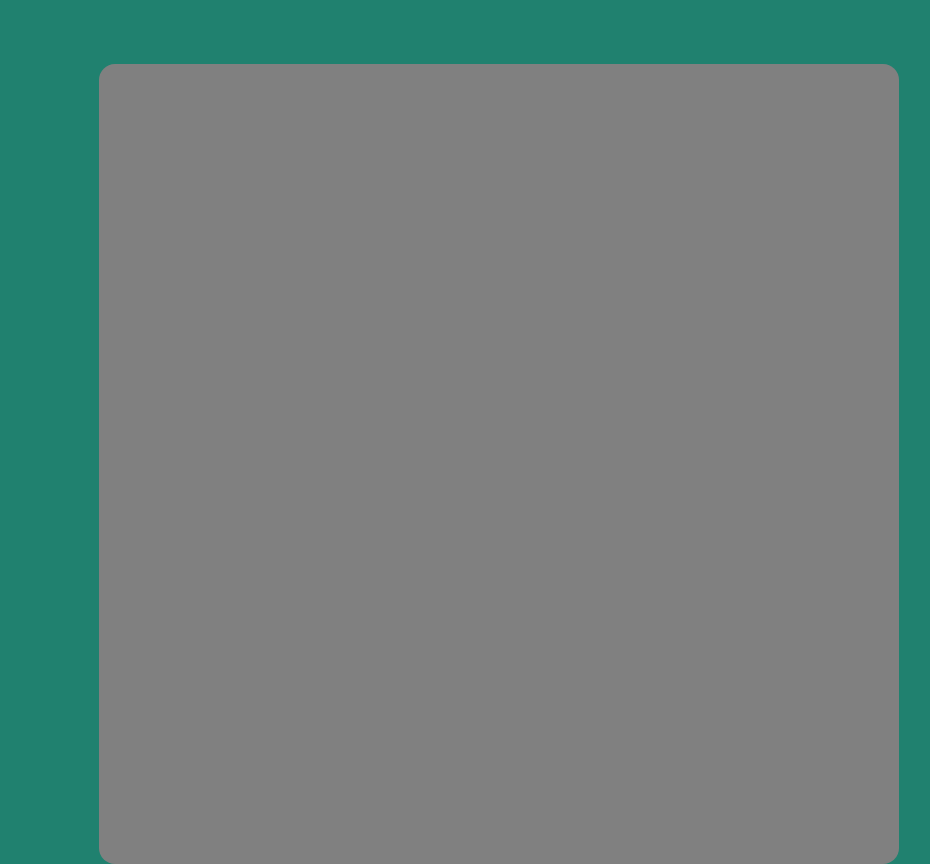
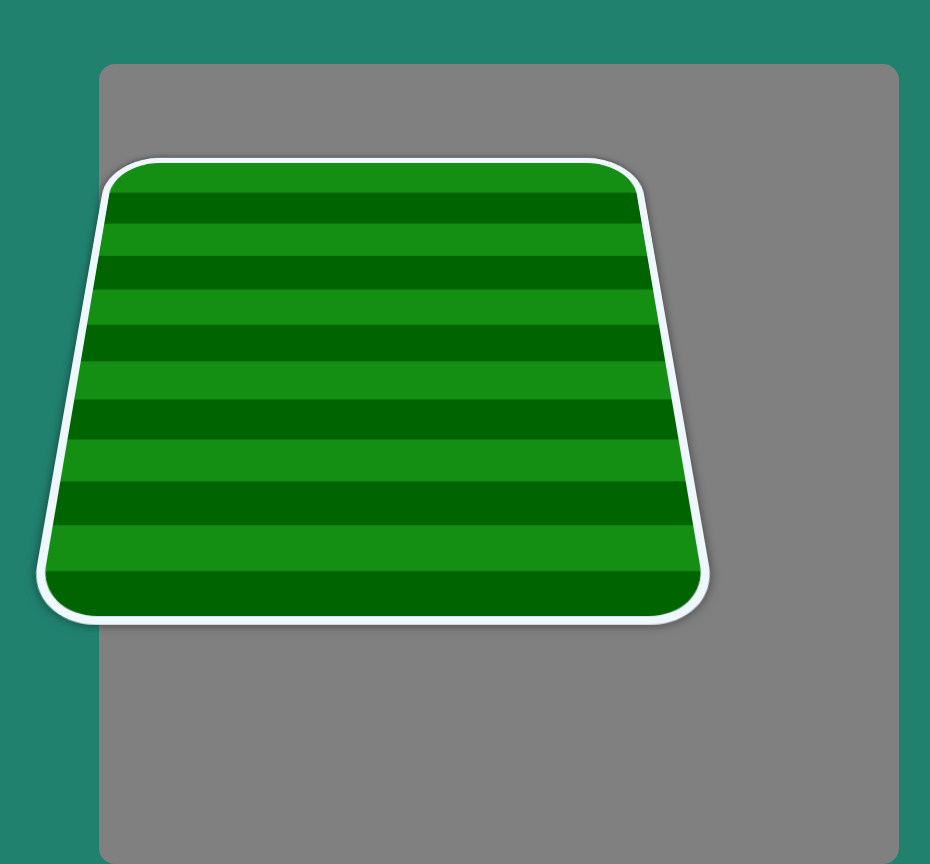
Before and after one commit to deividvaz1/soccer-formation, a plain HTML site: page index.html in a window 1280 px wide. Shown: the whole page, without its empty margins (267-1197 px from the left). Drawn offline with Linux system fonts and the light colour scheme.

Commit message:
criação do elemento principal

```diff
--- a/index.html
+++ b/index.html
@@ -12,5 +12,7 @@
 </head>
 <body>
   <div class="central"></div>
+  <div class="principal">
+  </div>
 </body>
 </html>
--- a/style.css
+++ b/style.css
@@ -17,3 +17,26 @@ body {
   top: 8%;
   border-radius: 2%;
 }
+
+.principal {
+  width: 80%;
+  max-width: 600px;
+  height: 70vh;
+  max-height: 700px;
+  border: 8px solid aliceblue;
+  box-shadow: 0 0 10px rgba(0, 0, 0, 0.5);
+  position: absolute;
+  border-radius: 10%;
+  top: 45%;
+  left: 50%;
+  transform: translate(-50%, -50%) perspective(1200px) rotateX(35deg);
+  background: linear-gradient(
+    to bottom,
+    rgb(20, 143, 20) 0%,
+    rgb(20, 143, 20) 50%,
+    darkgreen 50%,
+    darkgreen 100%
+  );
+  background-size: 100% 91.2px; /* Define a altura das linhas */
+  background-repeat: repeat-y; /* Repete verticalmente */
+}
```
